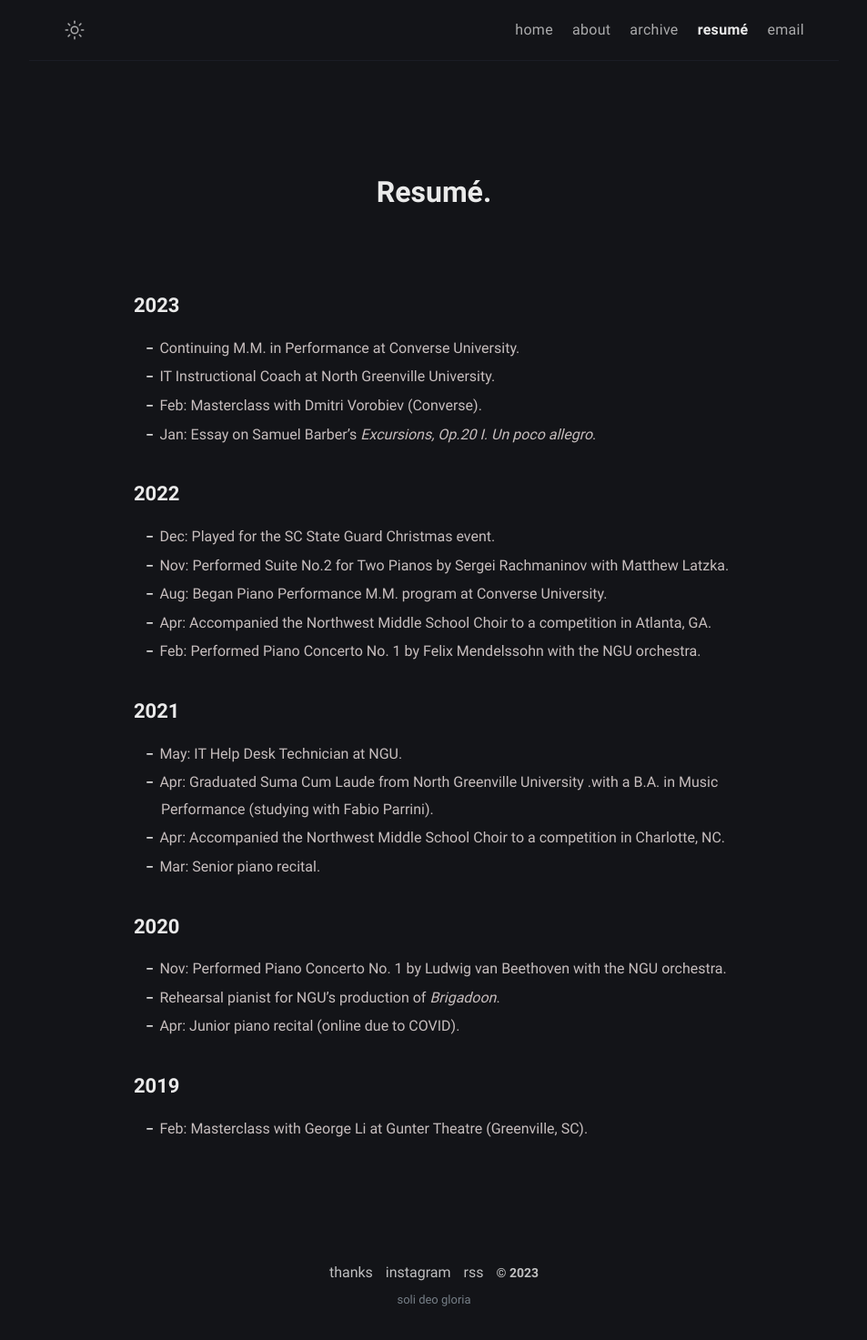
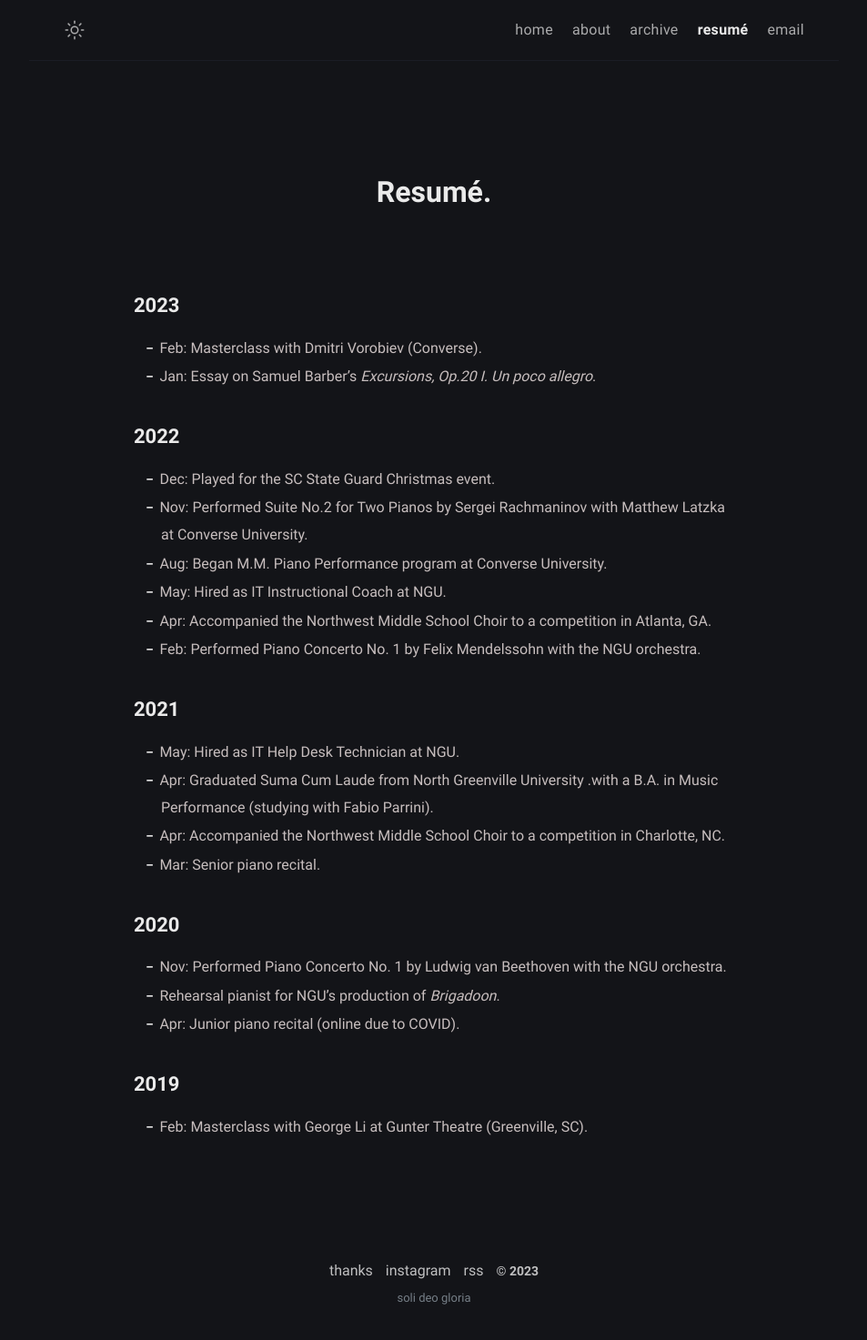
Before and after one commit to atrial-albumen/atrial-albumen.github.io, a Jekyll site: the page built from resume.md, in a window 1280 px wide. Shown: the whole page at 91% size, without its empty margins (163-1116 px from the left). Built offline with Jekyll 4.4.1, drawn with Linux system fonts in a browser that asks for light colours.

Commit message:
Update resume.md

```diff
--- a/resume.md
+++ b/resume.md
@@ -8,22 +8,21 @@
 
 ## 2023
 
-* Continuing M.M. in Performance at Converse University.
-* IT Instructional Coach at North Greenville University.
 * Feb: Masterclass with Dmitri Vorobiev (Converse).
 * Jan: Essay on Samuel Barber's _Excursions, Op.20 I. Un poco allegro_.
 
 ## 2022
 
 * Dec: Played for the SC State Guard Christmas event.
-* Nov: Performed Suite No.2 for Two Pianos by Sergei Rachmaninov with Matthew Latzka.
-* Aug: Began Piano Performance M.M. program at Converse University.
+* Nov: Performed Suite No.2 for Two Pianos by Sergei Rachmaninov with Matthew Latzka at Converse University.
+* Aug: Began M.M. Piano Performance program at Converse University.
+* May: Hired as IT Instructional Coach at NGU.
 * Apr: Accompanied the Northwest Middle School Choir to a competition in Atlanta, GA.
 * Feb: Performed Piano Concerto No. 1 by Felix Mendelssohn with the NGU orchestra.
 
 ## 2021
 
-* May: IT Help Desk Technician at NGU.
+* May: Hired as IT Help Desk Technician at NGU.
 * Apr: Graduated Suma Cum Laude from North Greenville University .with a B.A. in Music Performance (studying with Fabio Parrini).
 * Apr: Accompanied the Northwest Middle School Choir to a competition in Charlotte, NC.
 * Mar: Senior piano recital.
```
